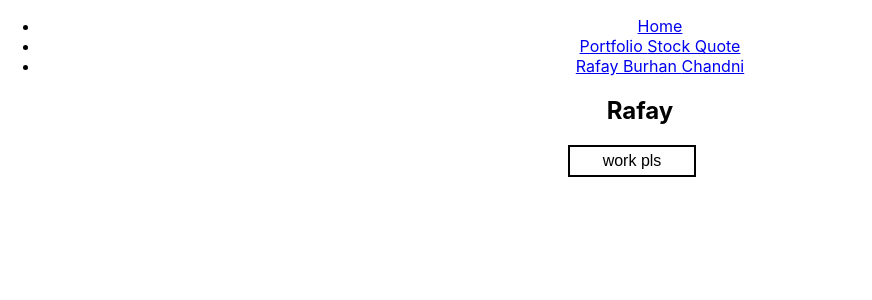
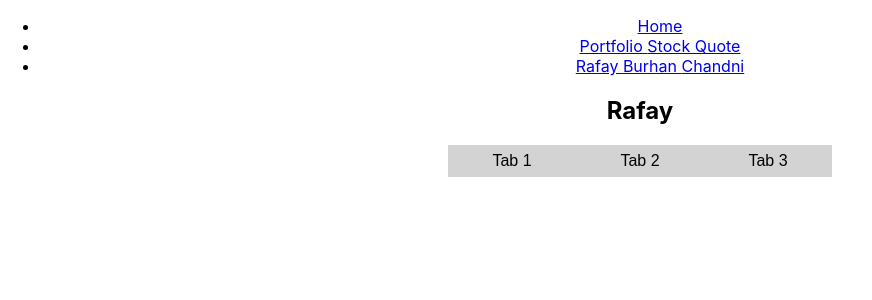
Before and after one commit to rafay-siddiqui/Insight, a React (Create React App) app in the folder frontend-insight/: page /testing/rafay in a window 1280 px wide. Shown: the top 300 px of the page, without its empty margins (0-872 px from the left). Built offline with nearby package versions, Linux system fonts and the light colour scheme.

Commit message:
Add TabView component

```diff
--- a/frontend-insight/src/App.js
+++ b/frontend-insight/src/App.js
@@ -5,6 +5,7 @@ import { BrowserRouter as Router, Switch, Route, Link } from 'react-router-dom';
 
 import Button from './components/Button';
 import History from './components/History';
+import TabView from './components/TabView';
 
 function App() {
   return (
@@ -46,14 +47,14 @@ function App() {
             <Route path='/testing/rafay'>
               <div>
                 <h2>Rafay</h2>
-                <Button chart label='work pls' ></Button>
+                <TabView></TabView>
               </div>
             </Route>
 
             {/* Burhan's testing page */}
             <Route path='/testing/burhan'>
               <h2>Burhan</h2>
-              <Button chart label='work pls' ></Button>
+              <Button chart>work pls</Button>
             </Route>
 
             {/* Chandni's testing page */}
--- a/frontend-insight/src/components/Avatar.jsx
+++ b/frontend-insight/src/components/Avatar.jsx
@@ -6,7 +6,6 @@ import img from "../images/AvatarImage.png";
 
 export default function Profile() {
 
-
     return (
       <div >
       <img src={img} className="Avatar-border"></img>
--- a/frontend-insight/src/components/Button.jsx
+++ b/frontend-insight/src/components/Button.jsx
@@ -8,13 +8,15 @@ export default function Button(props) {
     'button--login': props.login,
     'button--chart': props.chart,
     'button--nav': props.nav,
+    'button--tab': props.tab,
   });
 
   return (
     <button
       className={buttonClass}
-      onClick={props.onClick} >
-      {props.label}
+      onClick={props.onClick}
+    >
+      {props.children}
     </button>
   )
 };
--- a/frontend-insight/src/components/Button.scss
+++ b/frontend-insight/src/components/Button.scss
@@ -8,7 +8,7 @@
   border-width: 2px;
   border-style: solid;
   border-color: white;
-  /* color: white; */
+  color: black;
   background-color: transparent;
 }
 
@@ -33,3 +33,14 @@
 .button--chart:hover{
   background-color: lightgray;
 }
+
+.button--tab {
+  border-color: black;
+  margin-right: 0;
+  border-color: transparent;
+}
+
+.button--tab:hover {
+  background-color: black;
+  color: white;
+}
--- /dev/null
+++ b/frontend-insight/src/components/TabView.jsx
@@ -0,0 +1,15 @@
+import React from 'react';
+import Button from './Button'
+import './TabView.scss'
+
+export default function TabView(props) {
+
+
+  return (
+    <div className='tabView'>
+      <Button tab>Tab 1</Button>
+      <Button tab>Tab 2</Button>
+      <Button tab>Tab 3</Button>
+    </div>
+  )
+}
--- /dev/null
+++ b/frontend-insight/src/components/TabView.scss
@@ -0,0 +1,4 @@
+.tabView {
+  background-color: lightgray;
+  display: inline-block;
+}
```
